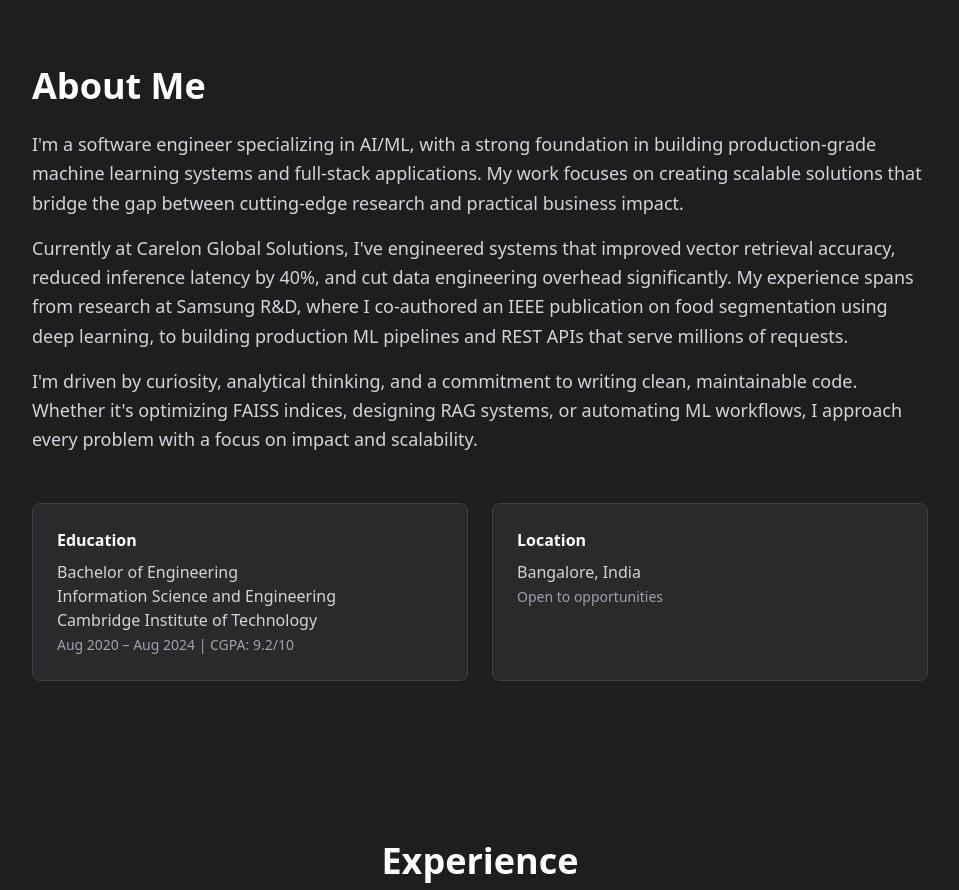
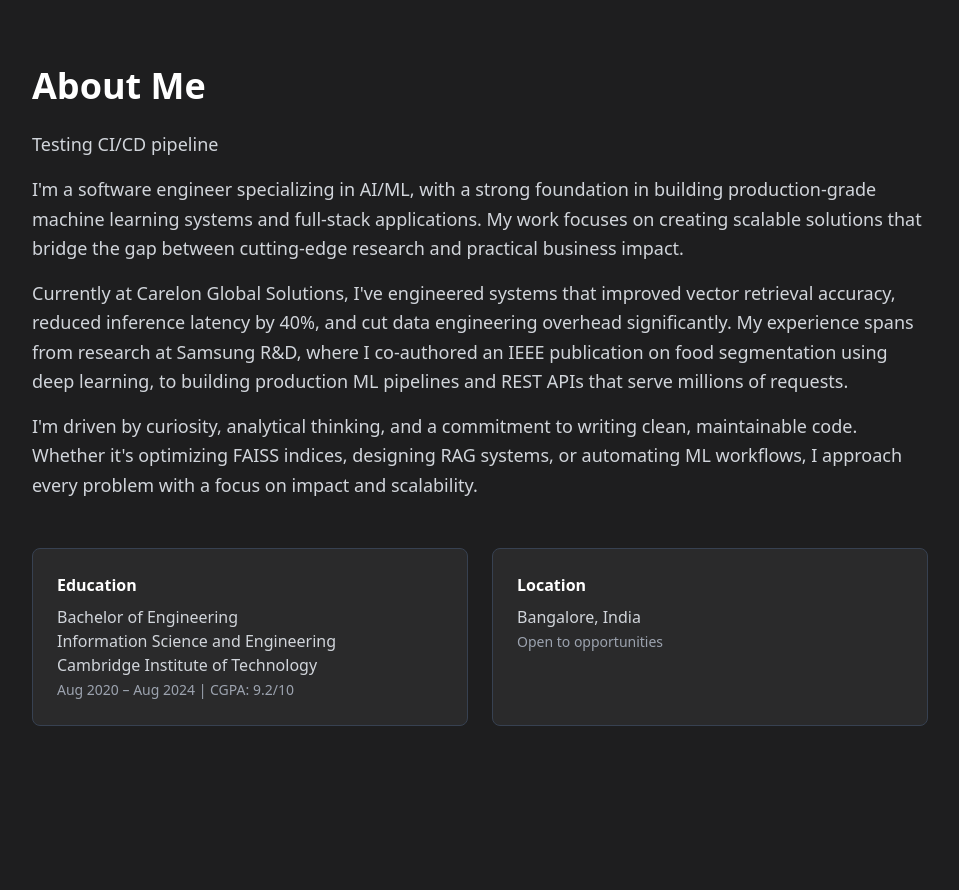
Before and after one commit to NAVIN-STAR/Portfolio, a React (Vite) app: page / in a window 1280 px wide. Shown: the part 820-1710 px from the top of the page, without its empty margins (160-1119 px from the left). Built offline with nearby package versions, Linux system fonts and the light colour scheme.

Commit message:
CI/CD v5

```diff
--- a/src/components/About.jsx
+++ b/src/components/About.jsx
@@ -4,6 +4,7 @@ const About = () => {
       <div className="max-w-4xl mx-auto">
         <h2 className="text-3xl md:text-4xl font-bold text-white mb-6">About Me</h2>
         <div className="space-y-4 text-lg text-gray-300 leading-relaxed">
+          <p>Testing CI/CD pipeline</p>
           <p>
             I'm a software engineer specializing in AI/ML, with a strong foundation in building production-grade
             machine learning systems and full-stack applications. My work focuses on creating scalable solutions
```
